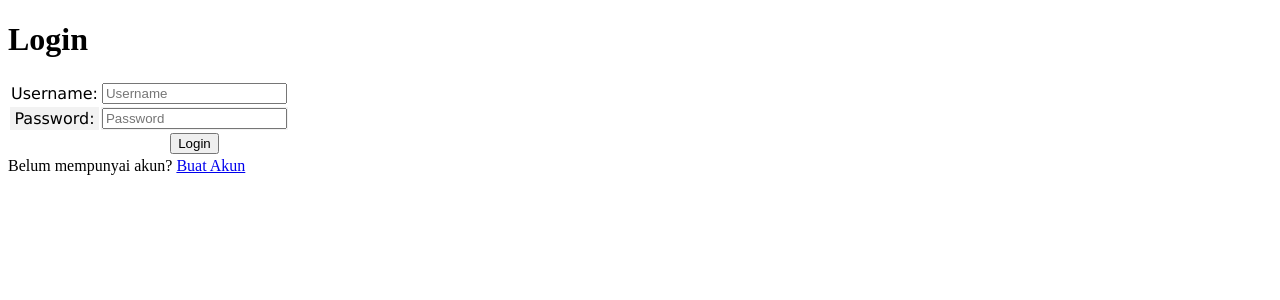
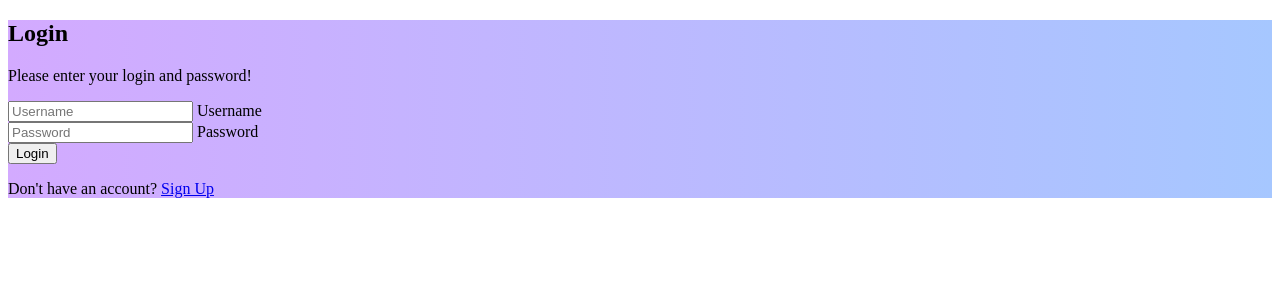
Before and after one commit to garbitz/tugas3_pbp, a Django app: page /todolist/login/ in a window 1280 px wide. Shown: the top 300 px of the page. Run offline with Django 4.2, Linux system fonts and the light colour scheme.

Commit message:
Update login.html

```diff
--- a/todolist/templates/login.html
+++ b/todolist/templates/login.html
@@ -8,7 +8,7 @@
 
 <div class = "login">
 
-    <h1>Login</h1>
+    <!-- <h1>Login</h1>
 
     <form method="POST" action="">
         {% csrf_token %}
@@ -38,8 +38,67 @@
         </ul>
     {% endif %}
 
-    Belum mempunyai akun? <a href="{% url 'todolist:register' %}">Buat Akun</a>
+    Belum mempunyai akun? <a href="{% url 'todolist:register' %}">Buat Akun</a> -->
+    <style>
+        .gradient-custom {
+            /* W3C, IE 10+/ Edge, Firefox 16+, Chrome 26+, Opera 12+, Safari 7+ */
+            background: linear-gradient(to right, rgb(211, 170, 255), rgb(166, 199, 255))
+        }
+    </style>
 
-</div>
+    <form method="POST" action="">
+        {% csrf_token %}
+        <section class="vh-100 gradient-custom">
+            <div class="container py-5 h-100">
+              <div class="row d-flex justify-content-center align-items-center h-100">
+                <div class="col-12 col-md-8 col-lg-6 col-xl-5">
+                  <div class="card bg-dark text-white" style="border-radius: 1rem;">
+                    <div class="card-body p-5 text-center rounded">
+
+                      <div class="mb-md-5 mt-md-4 pb-5">
+
+                        <h2 class="fw-bold mb-2 text-uppercase">Login</h2>
+                        <p class="text-white-50 mb-5">Please enter your login and password!</p>
+
+                        <div class="form-outline form-white mb-4">
+                            <input type="text" name="username" placeholder="Username" class="form-control"/>
+                          <label class="form-label" for="typeUsername">Username</label>
+                        </div>
+
+                        <div class="form-outline form-white mb-4">
+                            <input type="password" name="password" placeholder="Password" class="form-control"/>
+                          <label class="form-label" for="typePassword">Password</label>
+                        </div>
+
+                        <!-- <button class="btn btn-outline-light btn-lg px-5" type="submit" val ></button> -->
+                        <td><input class="btn btn-outline-light btn-lg px-5" type="submit" value="Login"></td>
+                      </div>
+
+                        {% if messages %}
+                            <ul>
+                                {% for message in messages %}
+                                    <div class="alert alert-warning alert-dismissible fade show" role="alert">
+                                        {{message}}
+                                        <button type="button" class="btn-close" data-bs-dismiss="alert" aria-label="Close"></button>
+                                    </div>
+                                {% endfor %}
+                            </ul>
+                        {% endif %}
+
+                      <div>
+                        <p class="mb-0">Don't have an account? <a href="{% url 'todolist:register' %}" class="text-white-50 fw-bold">Sign Up</a>
+                        </p>
+                      </div>
+
+                    </div>
+                  </div>
+                </div>
+              </div>
+            </div>
+          </section>
+
+    </div>
+    </form>
+
 
 {% endblock content %}
```
